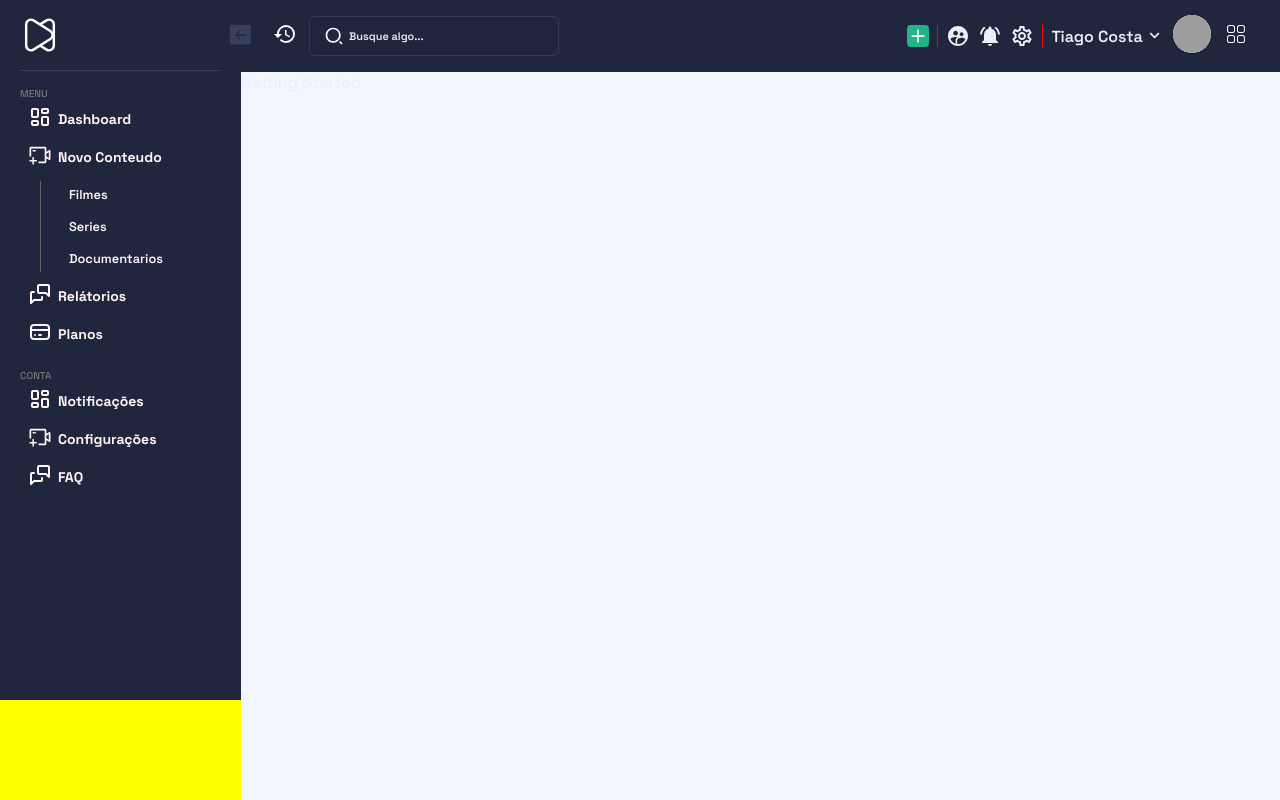
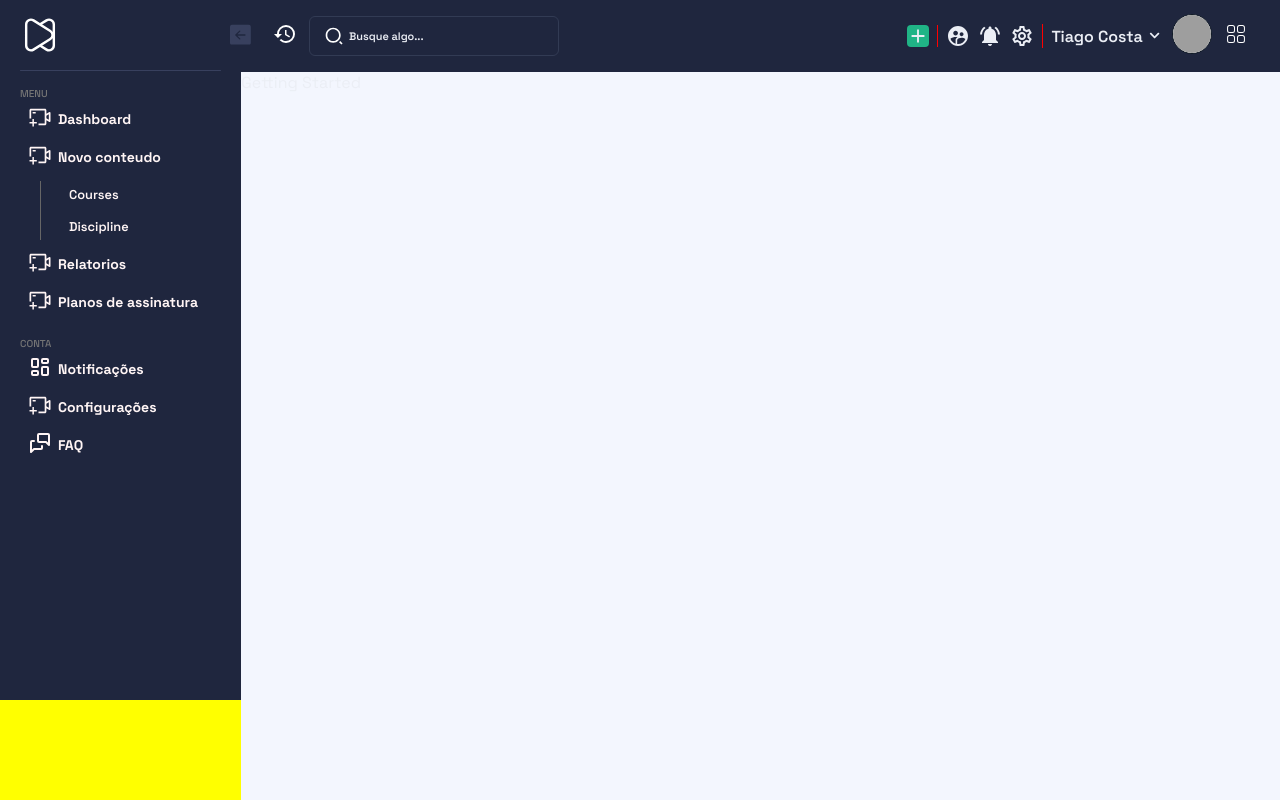
Before and after one commit to kostiago/filmista, a Next.js app in the folder client-web/: page /dashboard/home/getting-started in a window 1280 px wide. Built offline with nearby package versions, Linux system fonts and the light colour scheme; grey boxes are pictures that could not be loaded.

Commit message:
feat: creating the menuItem component and refactoring the sidebar

```diff
--- a/client-web/src/components/back-office/Dashboard/Sidebar/Sidebar.tsx
+++ b/client-web/src/components/back-office/Dashboard/Sidebar/Sidebar.tsx
@@ -7,7 +7,19 @@ import { BsArrowRightSquareFill, BsArrowLeftSquareFill } from "react-icons/bs";
 import { AiOutlineVideoCameraAdd } from "react-icons/ai";
 import { TbMessages, TbCreditCard, TbLayoutDashboard } from "react-icons/tb";
 import { useState } from "react";
+import MenuItem from "./menuItem";
 
+const menuItens = [
+  { name: "Dashboard", to: "/" },
+  {
+    name: "Novo conteudo",
+    to: "/",
+    subMenus: [{ name: "Courses" }, { name: "Discipline" }],
+  },
+
+  { name: "Relatorios", to: "/" },
+  { name: "Planos de assinatura", to: "/" },
+];
 const Sidebar = () => {
   const [inactive, setInactive] = useState(false);
 
@@ -33,55 +45,13 @@ const Sidebar = () => {
 
         <div className={styles.mainMenu}>
           <ul>
-            <li className={styles.menuItem}>
-              <Link href={"/dashboard"}>
-                <div className={styles.menuIcon}>
-                  <TbLayoutDashboard />
-                </div>
-                Dashboard
-              </Link>
-            </li>
-
-            <li className={styles.menuItem}>
-              <Link href={"/dashboard"}>
-                <div className={styles.menuIcon}>
-                  <AiOutlineVideoCameraAdd />
-                </div>
-                Novo Conteudo
-              </Link>
-
-              <ul className={styles.subMenu}>
-                <li>
-                  <Link href={"#"}>Filmes</Link>
-                </li>
-
-                <li>
-                  <Link href={"#"}>Series</Link>
-                </li>
-
-                <li>
-                  <Link href={"#"}>Documentarios</Link>
-                </li>
-              </ul>
-            </li>
-
-            <li className={styles.menuItem}>
-              <Link href={"/dashboard"}>
-                <div className={styles.menuIcon}>
-                  <TbMessages />
-                </div>
-                Relátorios
-              </Link>
-            </li>
-
-            <li className={styles.menuItem}>
-              <Link href={"/dashboard"}>
-                <div className={styles.menuIcon}>
-                  <TbCreditCard />
-                </div>
-                Planos
-              </Link>
-            </li>
+            {menuItens.map((menuItem, index) => (
+              <MenuItem
+                key={index}
+                name={menuItem.name}
+                subMenus={menuItem.subMenus || []}
+              />
+            ))}
           </ul>
         </div>
       </div>
@@ -95,7 +65,7 @@ const Sidebar = () => {
                 <div className={styles.menuIcon}>
                   <TbLayoutDashboard />
                 </div>
-                Notificações
+                <span>Notificações</span>
               </Link>
             </li>
 
@@ -104,7 +74,7 @@ const Sidebar = () => {
                 <div className={styles.menuIcon}>
                   <AiOutlineVideoCameraAdd />
                 </div>
-                Configurações
+                <span>Configurações</span>
               </Link>
             </li>
 
@@ -113,7 +83,7 @@ const Sidebar = () => {
                 <div className={styles.menuIcon}>
                   <TbMessages />
                 </div>
-                FAQ
+                <span>FAQ</span>
               </Link>
             </li>
           </ul>
--- /dev/null
+++ b/client-web/src/components/back-office/Dashboard/Sidebar/menuItem.tsx
@@ -0,0 +1,35 @@
+import Link from "next/link";
+import styles from "./sidebar.module.scss";
+import { TbLayoutDashboard } from "react-icons/tb";
+import { AiOutlineVideoCameraAdd } from "react-icons/ai";
+
+interface MenuItemProps {
+  name: String;
+  subMenus?: MenuItemProps[];
+}
+
+const MenuItem = (props: MenuItemProps) => {
+  const { name, subMenus } = props;
+  return (
+    <li className={styles.menuItem}>
+      <Link href={"/dashboard"}>
+        <div className={styles.menuIcon}>
+          <AiOutlineVideoCameraAdd />
+        </div>
+        <span>{name}</span>
+      </Link>
+
+      {subMenus && subMenus.length > 0 ? (
+        <ul className={styles.subMenu}>
+          {subMenus.map((menu, index) => (
+            <li key={index}>
+              <Link href={""}>{menu.name}</Link>
+            </li>
+          ))}
+        </ul>
+      ) : null}
+    </li>
+  );
+};
+
+export default MenuItem;
--- a/client-web/src/components/back-office/Dashboard/Sidebar/sidebar.module.scss
+++ b/client-web/src/components/back-office/Dashboard/Sidebar/sidebar.module.scss
@@ -55,6 +55,11 @@
         display: block;
         font-weight: 600;
 
+        span {
+          opacity: 1;
+          transition: opacity 0.2s ease-in;
+        }
+
         svg {
           font-size: 24px;
         }
@@ -106,4 +111,17 @@
       color: wheat;
     }
   }
+
+  .menu {
+    .mainMenu {
+      .menuItem {
+        span {
+          opacity: 0;
+          width: 0;
+          height: 0;
+          overflow: hidden;
+        }
+      }
+    }
+  }
 }
```
